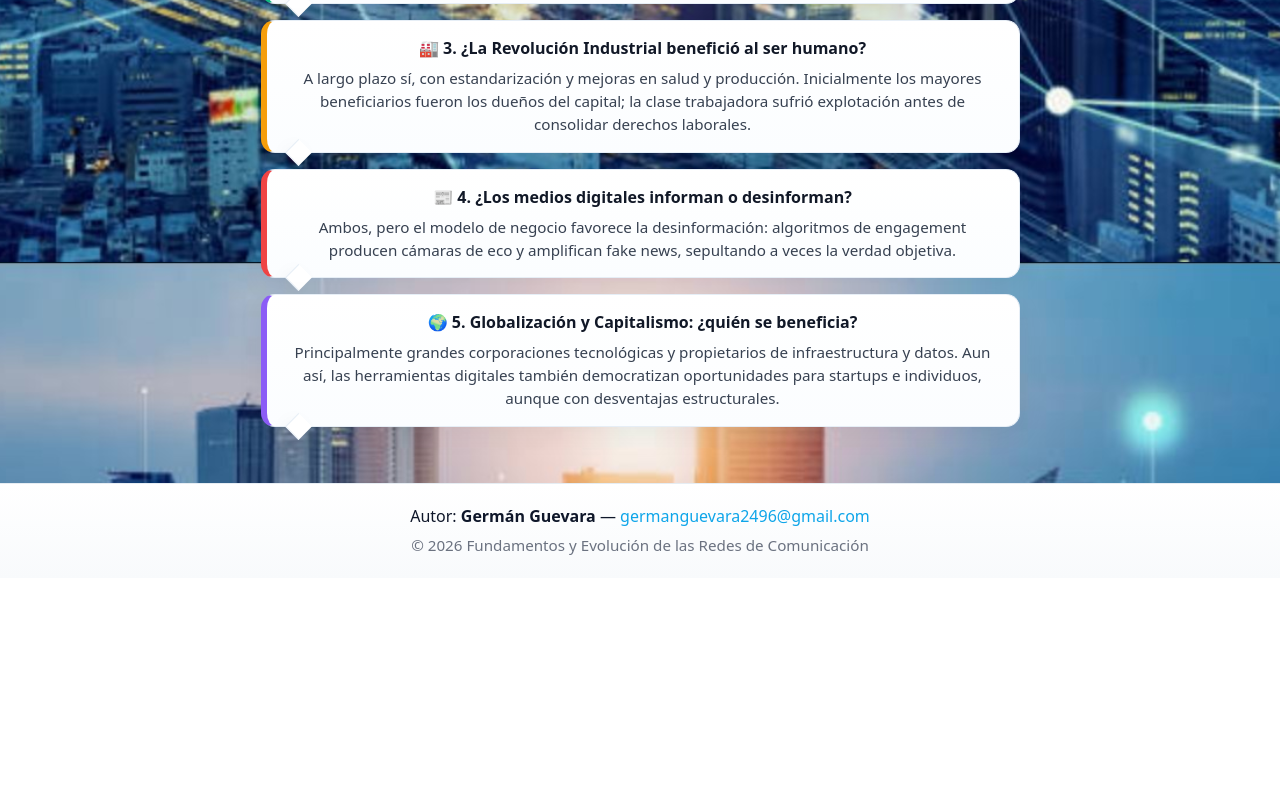
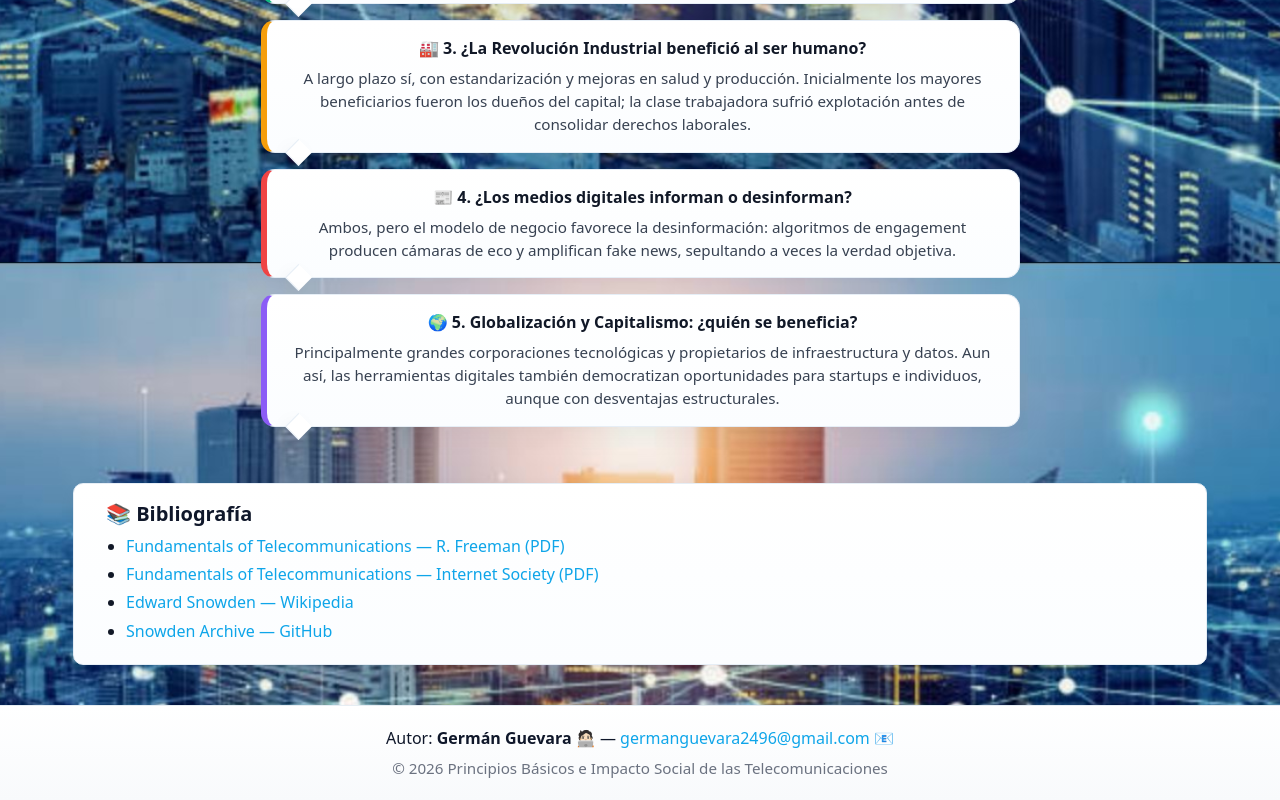
Before and after one commit to yirman/telecom-info-js, a Next.js app: page / in a window 1280 px wide. Shown: the part 2938-3738 px from the top of the page. Before the commit the page ends 3516 px from the top, so only its background shows below. Built offline with nearby package versions, Linux system fonts and the light colour scheme.

Commit message:
adding bibliography

```diff
--- a/pages/index.js
+++ b/pages/index.js
@@ -315,11 +315,22 @@ export default function Home() {
             </article>
           </div>
         </section>
+        <section className="bibliography">
+          <div className="bibliography-inner">
+            <h2 className="bibliography-title">📚 Bibliografía</h2>
+            <ul className="bibliography-list">
+              <li><a href="https://www.pce-fet.com/common/library/books/51/9134_FundamentalsofTelecommunications_R.Freeman.pdf" target="_blank" rel="noopener noreferrer">Fundamentals of Telecommunications — R. Freeman (PDF)</a></li>
+              <li><a href="https://www.internetsociety.org/wp-content/uploads/2017/10/Fundamentals-of-telecommunications-1.pdf" target="_blank" rel="noopener noreferrer">Fundamentals of Telecommunications — Internet Society (PDF)</a></li>
+              <li><a href="https://en.wikipedia.org/wiki/Edward_Snowden" target="_blank" rel="noopener noreferrer">Edward Snowden — Wikipedia</a></li>
+              <li><a href="https://github.com/iamcryptoki/snowden-archive/tree/master/documents" target="_blank" rel="noopener noreferrer">Snowden Archive — GitHub</a></li>
+            </ul>
+          </div>
+        </section>
 
         <footer className="site-footer">
           <div className="footer-inner">
-            <p className="footer-author">Autor: <strong>Germán Guevara</strong> — <a href="mailto:germanguevara2496@example.com">germanguevara2496@gmail.com</a></p>
-            <p className="footer-copy">© {new Date().getFullYear()} Fundamentos y Evolución de las Redes de Comunicación</p>
+            <p className="footer-author">Autor: <strong>Germán Guevara</strong> 🧑🏻‍💻 — <a href="mailto:germanguevara2496@example.com">germanguevara2496@gmail.com</a> 📧</p>
+            <p className="footer-copy">© {new Date().getFullYear()} Principios Básicos e Impacto Social de las Telecomunicaciones</p>
           </div>
         </footer>
 
--- a/styles/globals.css
+++ b/styles/globals.css
@@ -174,6 +174,15 @@ body.bg-export {
 /* Wrapper so timeline title and slides share the same white panel */
 .slide-inner { background: #ffffff; border: 1px solid #e6edf3; padding: 1rem; border-radius: 10px; box-shadow: 0 6px 18px rgba(2,6,23,0.04); display: block; gap: 1rem; margin: 0.15rem auto; max-width: 1100px; }
 
+/* Bibliography card */
+.bibliography { max-width: 1100px; margin: 2rem auto; padding: 1rem; border-radius: 10px; background: linear-gradient(180deg,#ffffff,#fbfdff); border: 1px solid #e6eef6; box-shadow: 0 6px 18px rgba(2,6,23,0.04); }
+.bibliography-inner { padding: 0 1rem; }
+.bibliography-title { margin: 0 0 0.5rem; font-size: clamp(1rem, 2.2vw, 1.25rem); color: #0f172a; font-weight: 600; }
+.bibliography-list { list-style: disc; padding-left: 1.25rem; margin: 0; }
+.bibliography-list li { margin: 0.4rem 0; }
+.bibliography-list a { color: #0ea5e9; text-decoration: none; }
+.bibliography-list a:hover { text-decoration: underline; }
+
 /* Footer */
 .site-footer { margin-top: 2.5rem; padding: 1.25rem 0; background: linear-gradient(180deg,#ffffff,#f8fafc); border-top: 1px solid #e6edf3; }
 .footer-inner { max-width: 1100px; margin: 0 auto; padding: 0 1rem; text-align: center; color: #6b7280; }
```
